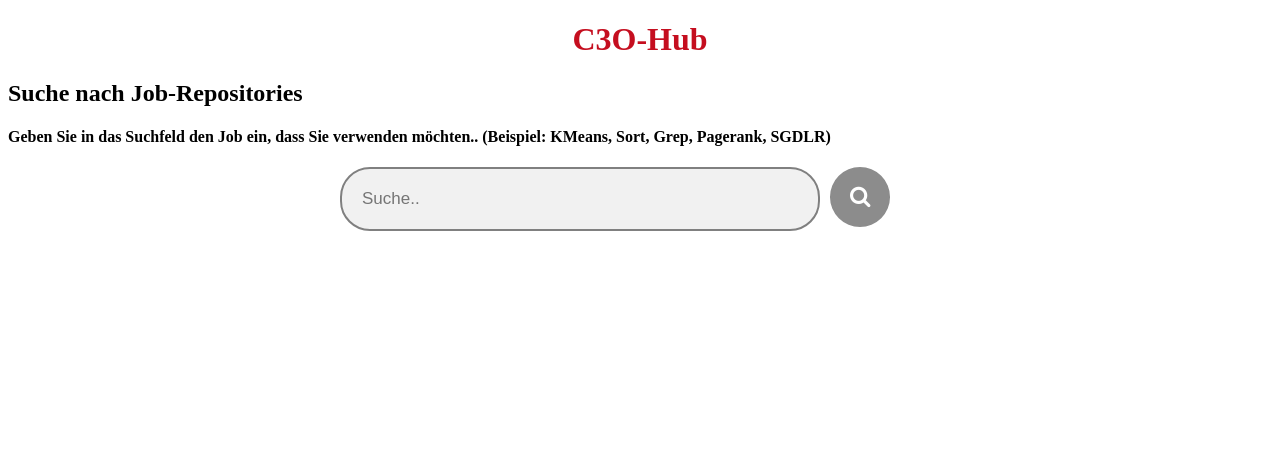
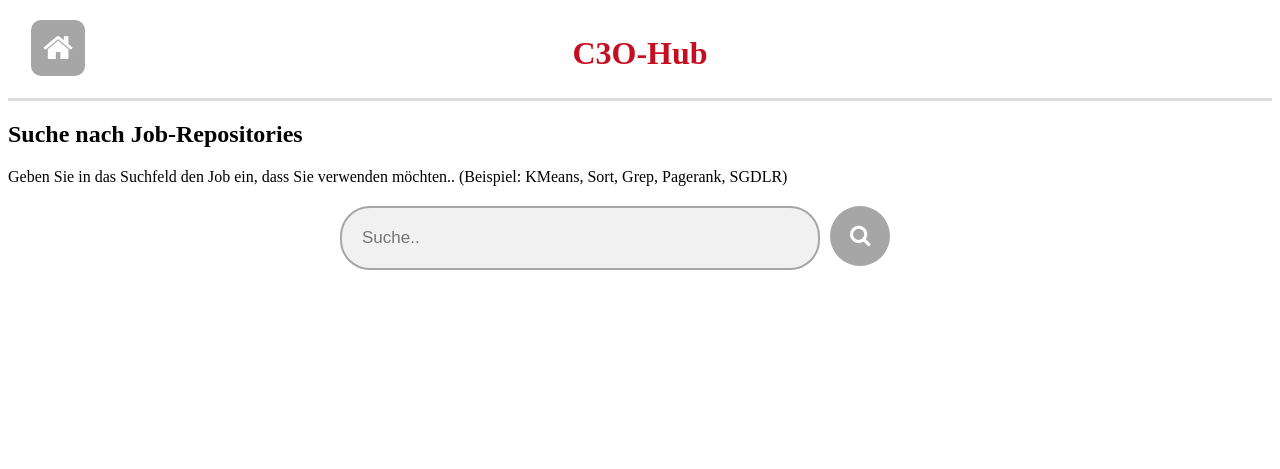
Before and after one commit to RunoXa/c3oHub, a FastAPI app: page / in a window 1280 px wide. Shown: the top 469 px of the page. Run offline with FastAPI, Linux system fonts and the light colour scheme.

Commit message:
- Den Kopier-button durch ein copy-Icon ersetzt - CSS Anpassungen

```diff
--- a/static/css/index.css
+++ b/static/css/index.css
@@ -10,7 +10,7 @@ form {
 form.example input[type=text] {
     padding: 20px;
     font-size: 17px;
-    border: 2px solid #808080;
+    border: 2px solid #a6a6a6;
     float: left;
     width: 80%;
     background: #f1f1f1;
@@ -25,10 +25,10 @@ form.example input[type=text]:focus {
 form.example button {
     float: left;
     padding: 15px 18px 15px 18px;
-    background: #8c8c8c;
+    background: #a6a6a6;
     color: white;
     font-size: 22px;
-    border: 2px solid #8c8c8c;
+    border: 2px solid #a6a6a6;
     cursor: pointer;
     border-radius: 50%;
     margin-left: 10px;
@@ -45,9 +45,47 @@ form.example::after {
     display: table;
 }
 
+.helpText {
+    padding-bottom: 20px;
+}
+
+.headerButton {
+    border: none;
+    color: white;
+    padding: 12px;
+    font-size: 16px;
+    cursor: pointer;
+    background: #a6a6a6;
+    border-radius: 10px;
+}
+
+.headerButton:hover {
+    background: #C50E1F;
+}
+
+.header-wrap {
+    display: flex;
+    align-items: flex-start;
+    justify-content: space-between;
+    text-align: center;
+    border-bottom: 3px solid #dddddd;
+}
+
+.header-left {
+    width: 100px;
+    margin-top: 12px;
+}
+
+.header-center {
+}
+
+.header-right {
+    width: 100px;
+}
+
 h1 {
-    text-align: center;
     color: #C50E1F;
+    font-size: xx-large;
 }
 
 .footer {
--- a/templates/index.html
+++ b/templates/index.html
@@ -9,11 +9,22 @@
 </head>
 
 <body>
-<h1>C3O-Hub</h1>
+<section>
+    <div class="header-wrap">
+        <div class="header-left">
+            <button class="headerButton" onclick="window.location.href='/'"><i class="fa fa-home fa-2x"></i></button>
+        </div>
+        <div class="header-center">
+            <h1>C3O-Hub</h1>
+        </div>
+        <div class="header-right"></div>
+    </div>
+</section>
+
 <h2>Suche nach Job-Repositories</h2>
 
-<h4>Geben Sie in das Suchfeld den Job ein, dass Sie verwenden möchten.. (Beispiel: KMeans, Sort, Grep, Pagerank,
-    SGDLR)</h4>
+<div class="helpText">Geben Sie in das Suchfeld den Job ein, dass Sie verwenden möchten.. (Beispiel: KMeans, Sort, Grep, Pagerank,
+    SGDLR)</div>
 <div>
     <form class="example" action="/submitForm" method="POST">
         <label>
```
Also changed, not shown: static/css/table.css (+6 -10 lines), templates/table.html (+16 -4 lines), static/icons/copy.svg (added).
